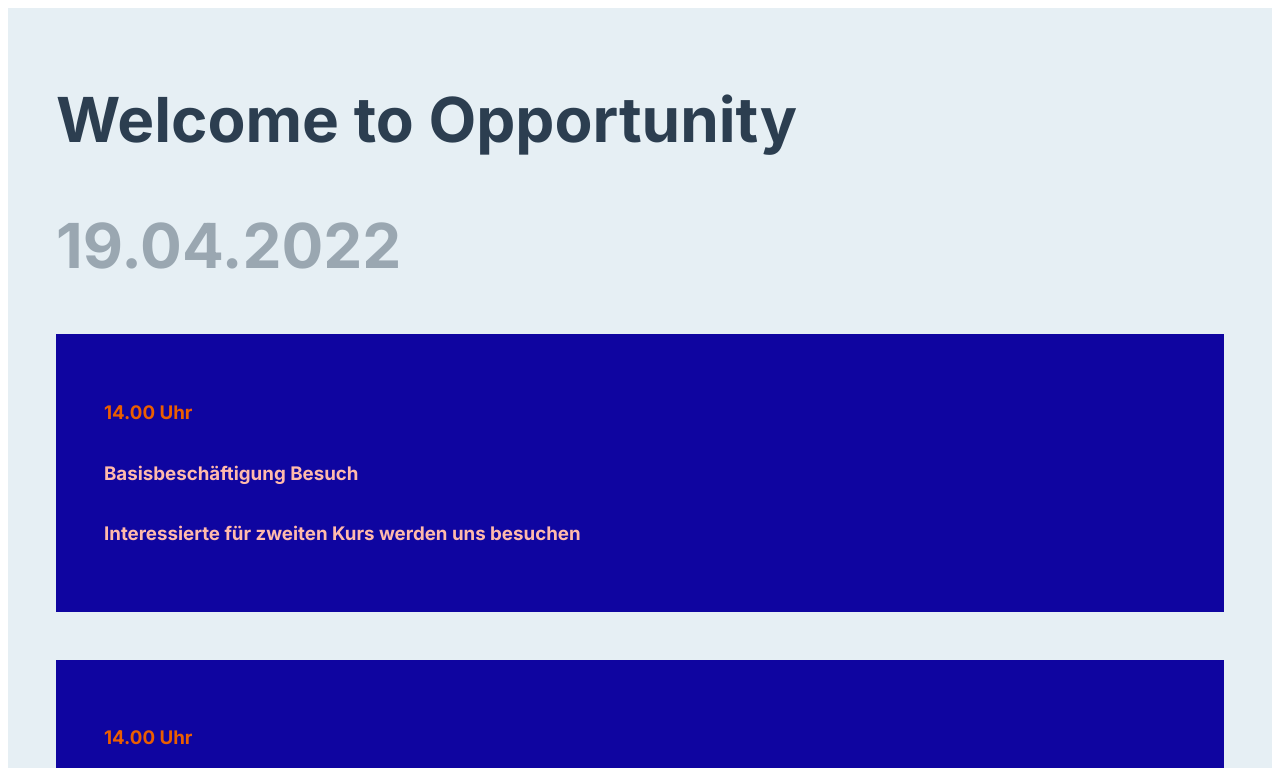
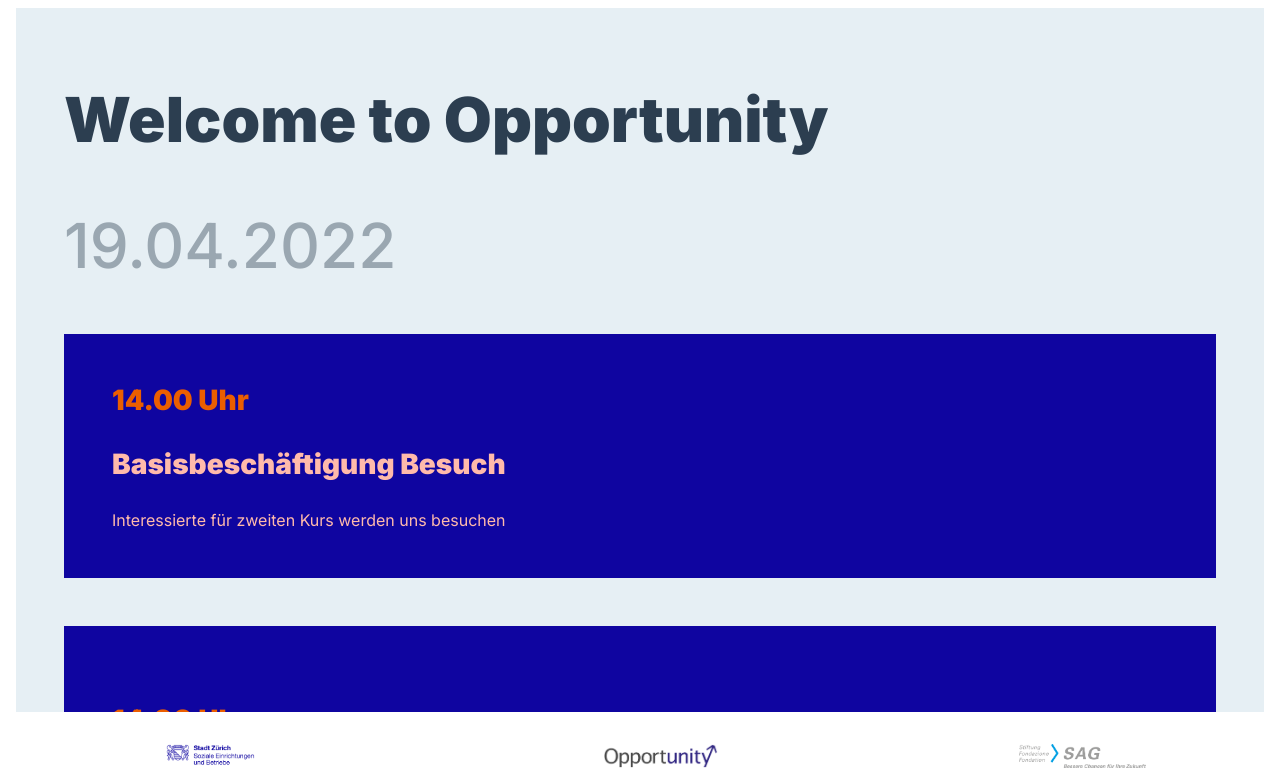
Before and after one commit to julianpetrini/vue-project-opportunity-welcome, a Vue app: page / in a window 1280 px wide. Shown: the top 782 px of the page. Built offline with nearby package versions, Linux system fonts and the light colour scheme.

Commit message:
Update Layout and style

```diff
--- a/src/App.vue
+++ b/src/App.vue
@@ -1,14 +1,18 @@
 <template>
+<body>
   <div id="app">
-    <div class="page">
       <div class="top">
         <h1 class="title">Welcome to Opportunity</h1>
-        <h2 class="date">{{ currentDateTime() }}</h2>
+        <h2 class="date">{{currentDateTime()}}</h2>
       </div>
-
-      <!-- <img alt="Vue logo" src="./assets/logo.png" /> -->
-
       <ul class="main">
+        <li class="bloque">
+          <span class="date-box">14.00 Uhr</span>
+          <h3 class="tittle-box">Basisbeschäftigung Besuch</h3>
+          <span class="description-box">
+            Interessierte für zweiten Kurs werden uns besuchen
+          </span>
+        </li>
         <li class="bloque">
           <h3 class="date-box">14.00 Uhr</h3>
           <h3 class="tittle-box">Basisbeschäftigung Besuch</h3>
@@ -16,15 +20,6 @@
             Interessierte für zweiten Kurs werden uns besuchen
           </h3>
         </li>
-
-        <li class="bloque">
-          <h3 class="date-box">14.00 Uhr</h3>
-          <h3 class="tittle-box">Basisbeschäftigung Besuch</h3>
-          <h3 class="description-box">
-            Interessierte für zweiten Kurs werden uns besuchen
-          </h3>
-        </li>
-
         <li class="bloque">
           <h3 class="date-box">14.00 Uhr</h3>
           <h3 class="tittle-box">Basisbeschäftigung Besuch</h3>
@@ -33,18 +28,18 @@
           </h3>
         </li>
       </ul>
-    </div>
-
     <footer>
       <img class="img-footer" alt="stadt zürich logo" src="./assets/STZH_SEB_Logo.png"/>
       <img class="img-footer" alt="Opportunity logo"  src="./assets/Opportunity.png"/>
       <img class="img-footer" alt="Sag logo" src="./assets/SAG_Logo_De.png" />
     </footer>
   </div>
+  </body>
 </template>
 
 <script>
-//Here could go import, to acces to different components.
+
+//Here also could go import, to acces to different components.
 
 export default {
   name: "App",
@@ -56,21 +51,20 @@
       const dia = current.getDate();
       const mes = current.getMonth();
       const year = current.getFullYear();
-
       const dateTime = dia + "." + mes + "." + year;
-
       if (mes < 10) {
         return dia + "." + "0" + mes + "." + year;
       }
       return dateTime;
-    },
-  },
-};
+        },
+      },
+    };
 </script>
 
 <style>
 @import url("https://fonts.googleapis.com/css2?family=Inter:wght@400;500;700;900&display=swap");
 
+/* LAYOUT */
 #app {
   background-color: #e6eff4;
   font-family: "Inter", sans-serif;
@@ -78,26 +72,32 @@
   color: #2c3e50;
   margin: 0;
   padding: 0;
+
 }
-.page {
-  height: 95vh;
+/* DIV FOR HEADER */
+.top {
+  text-align: left;
+  margin-left: 3rem;
+  margin-right: 3rem;
+  padding-top: 2rem;
 }
 .title {
   font-size: 62px;
-  font-weight: bold;
+  font-weight: 900;
 }
 .date {
   color: #9aa7b1;
   font-size: 62px;
-  font-weight: bold;
+  font-weight: 500;
 }
 
+/* MAIN CONTENT */
 .main {
   list-style-type: none;
   margin: 0;
   padding: 0;
+  height: 80vh;
 }
-
 .bloque {
   background-color: #0f05a0;
   display: flex;
@@ -106,38 +106,39 @@
   padding: 3rem;
   margin: 3rem;
 }
-
-footer {
-
-  bottom: 0;
-  background-color:white;
-  display: flex;
-  justify-content: space-around;
-  /* display: grid;
-  grid-template-columns: repeat(auto-fit, minmax(150px, 1fr)); */
-}
-.img-footer {
-  padding: 1rem;
-  width: auto;
-  height: 3vh;
-  object-fit: contain;
-}
-
+/* TEXT OF BOXES */
 .date-box {
   color: #eb5e00;
-  font-weight: bold;
+  font-weight: 900;
+  font-size: 28px;
+  line-height: 36px;
 }
 .tittle-box {
   color: #ffbaab;
-  font-weight: bold;
+  font-weight: 900;
+  font-size: 28px;
+  line-height: 36px;
 }
 .description-box {
   color: #ffbaab;
 }
-.top {
-  text-align: left;
-  margin-left: 3rem;
-  margin-right: 3rem;
-  padding-top: 2rem;
+/* FOOTER */
+footer {
+  position: fixed;
+  bottom: 0;
+  width: 100vw;
+  background-color:white;
+  display: flex;
+  justify-content: space-around;
+  /* display: grid;  height: 95vh;
+  grid-template-columns: repeat(auto-fit, minmax(150px, 1fr)); */
 }
+.img-footer {
+  padding: 2rem;
+  width: auto;
+  height: 3vh;
+  object-fit: contain;
+  align-items: center;
+}
+
 </style>
```
